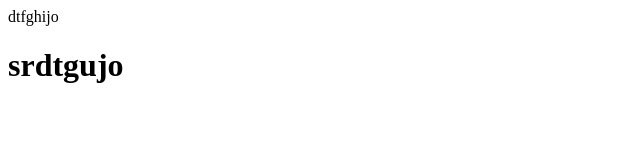
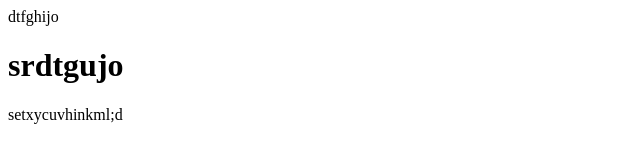
Before and after one commit to samsohangaayush-commits/event-management, a plain HTML site: page index.html in a window 1280 px wide. Shown: the whole page, without its empty margins (0-640 px from the left). Drawn offline with Linux system fonts and the light colour scheme.

Commit message:
added para

```diff
--- a/index.html
+++ b/index.html
@@ -1,2 +1,3 @@
 <p>dtfghijo</p>
 <h1>srdtgujo</h1>
+<p>setxycuvhinkml;d</p>
```
